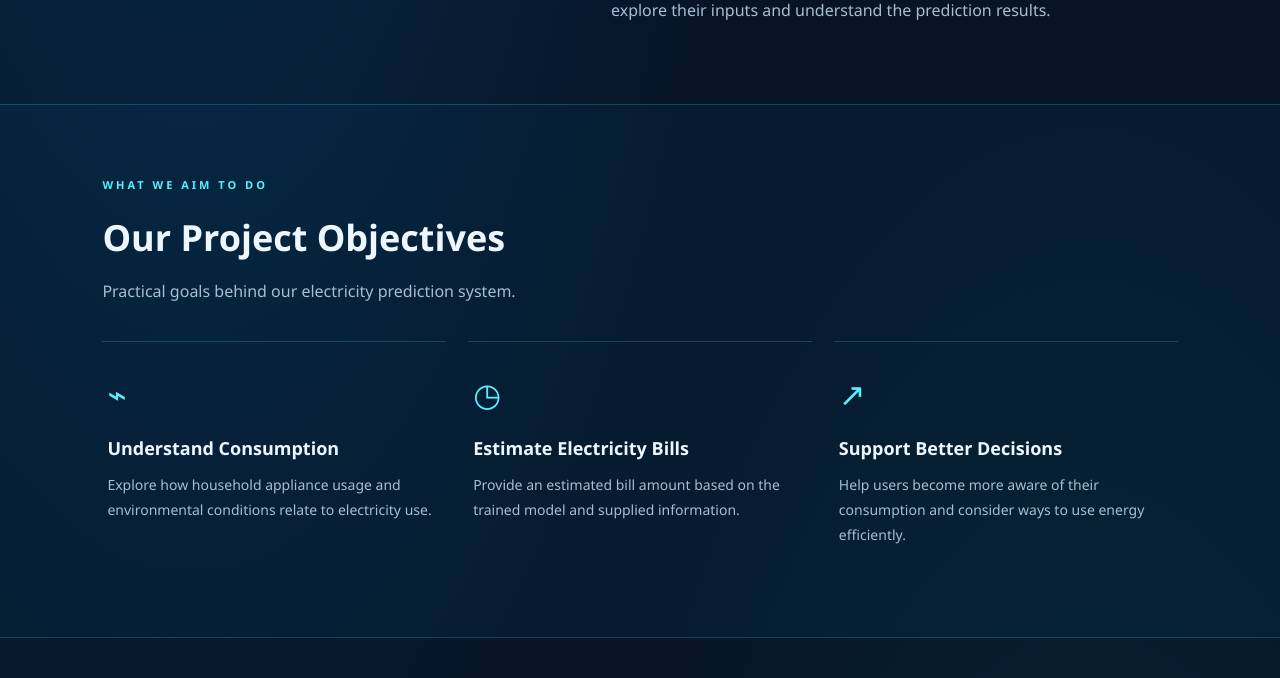
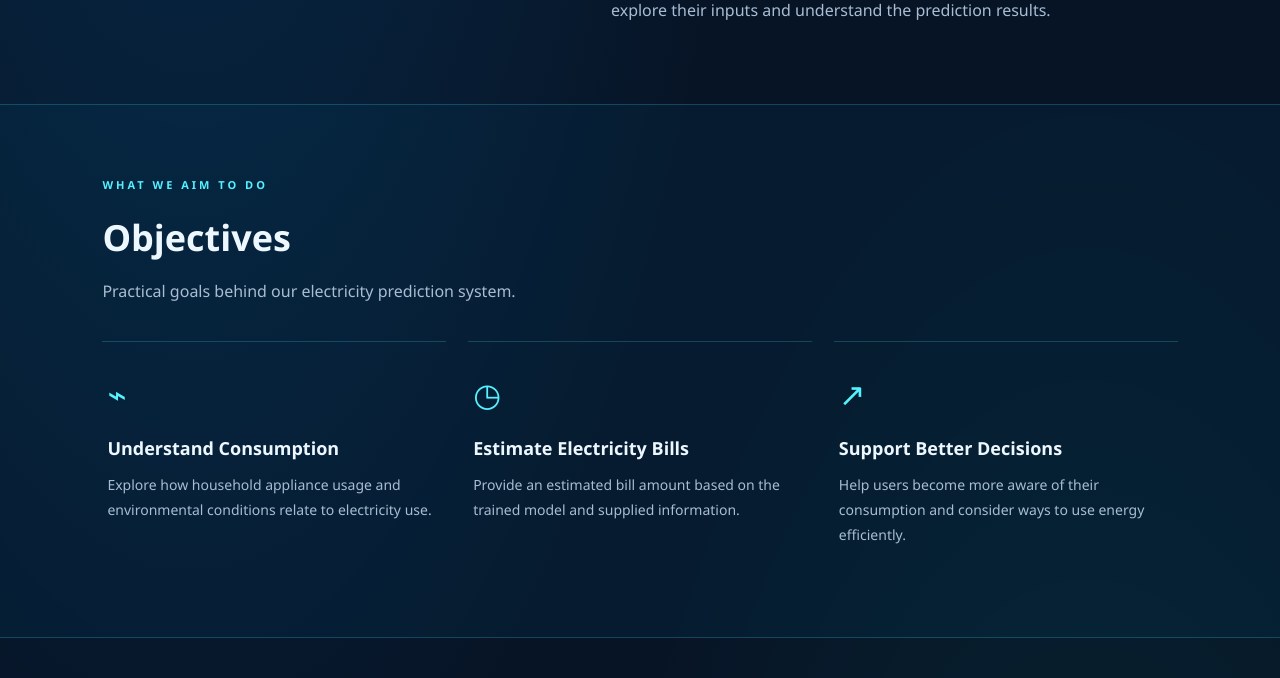
Before and after one commit to TejaswiniN77/ADSTfinalproject-, a FastAPI app: page /about in a window 1280 px wide. Shown: the part 1352-2030 px from the top of the page. Run offline with FastAPI, Linux system fonts and the light colour scheme; parts of the project's set-up code (start-up, migrations or seed data) failed here and were passed over.

Commit message:
about.html

```diff
--- a/templates/about.html
+++ b/templates/about.html
@@ -389,7 +389,7 @@
     <!-- Hero -->
     <header class="about-hero">
         <div class="hero-content">
-            <span class="about-label">ABOUT OUR PROJECT</span>
+            <span class="about-label">ABOUT </span>
 
             <h1>
                 Understanding Energy.<br>
@@ -452,7 +452,7 @@
                 </p>
 
                 <p>
-                    Our project combines household appliance usage,
+                    Our website combines household appliance usage,
                     environmental information and previous electricity
                     consumption to estimate future usage and bill amounts.
                 </p>
@@ -470,7 +470,7 @@
     <section class="about-section about-highlight">
         <div class="about-section-heading">
             <span>WHAT WE AIM TO DO</span>
-            <h2>Our Project Objectives</h2>
+            <h2>Objectives</h2>
             <p>
                 Practical goals behind our electricity prediction system.
             </p>
```
